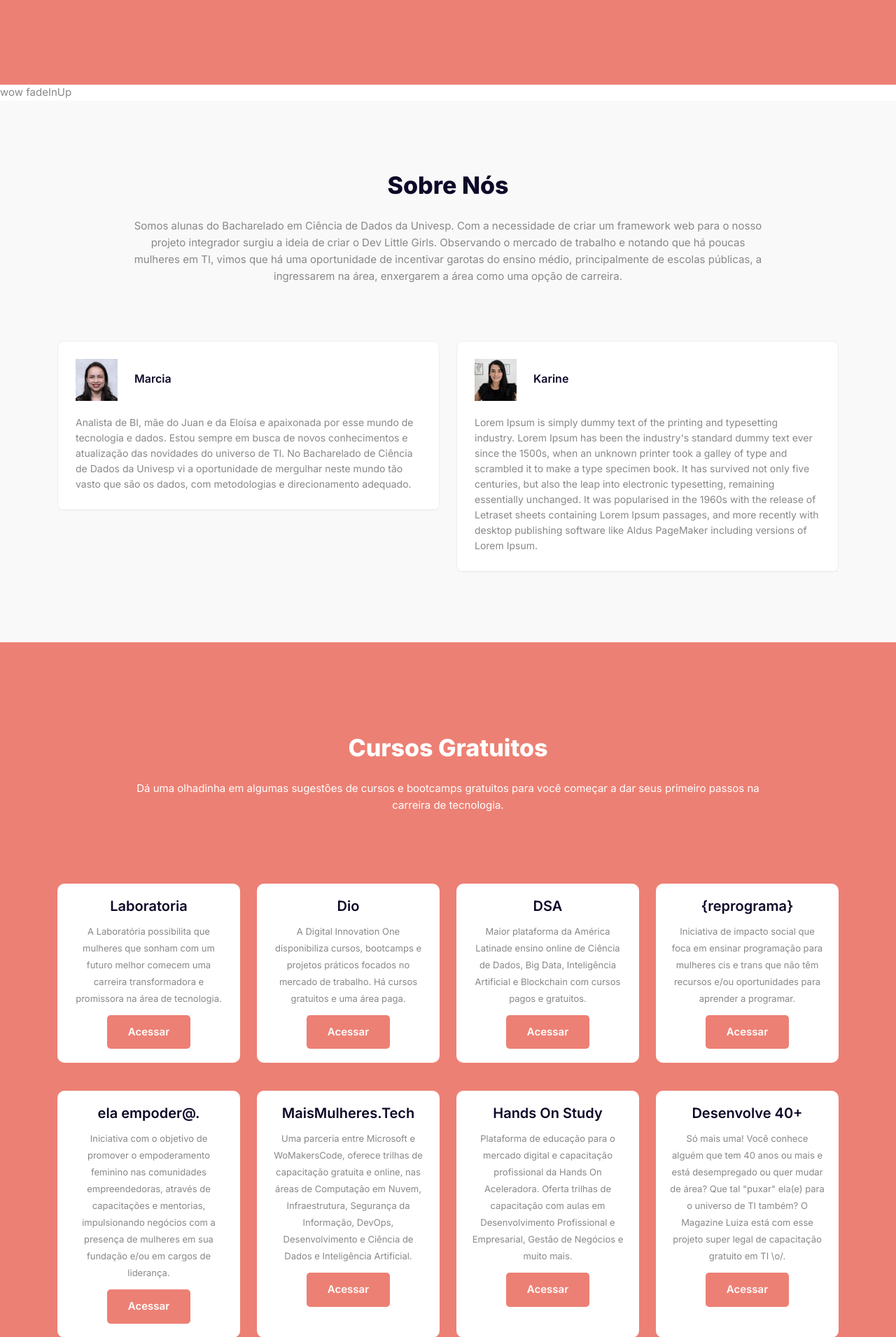
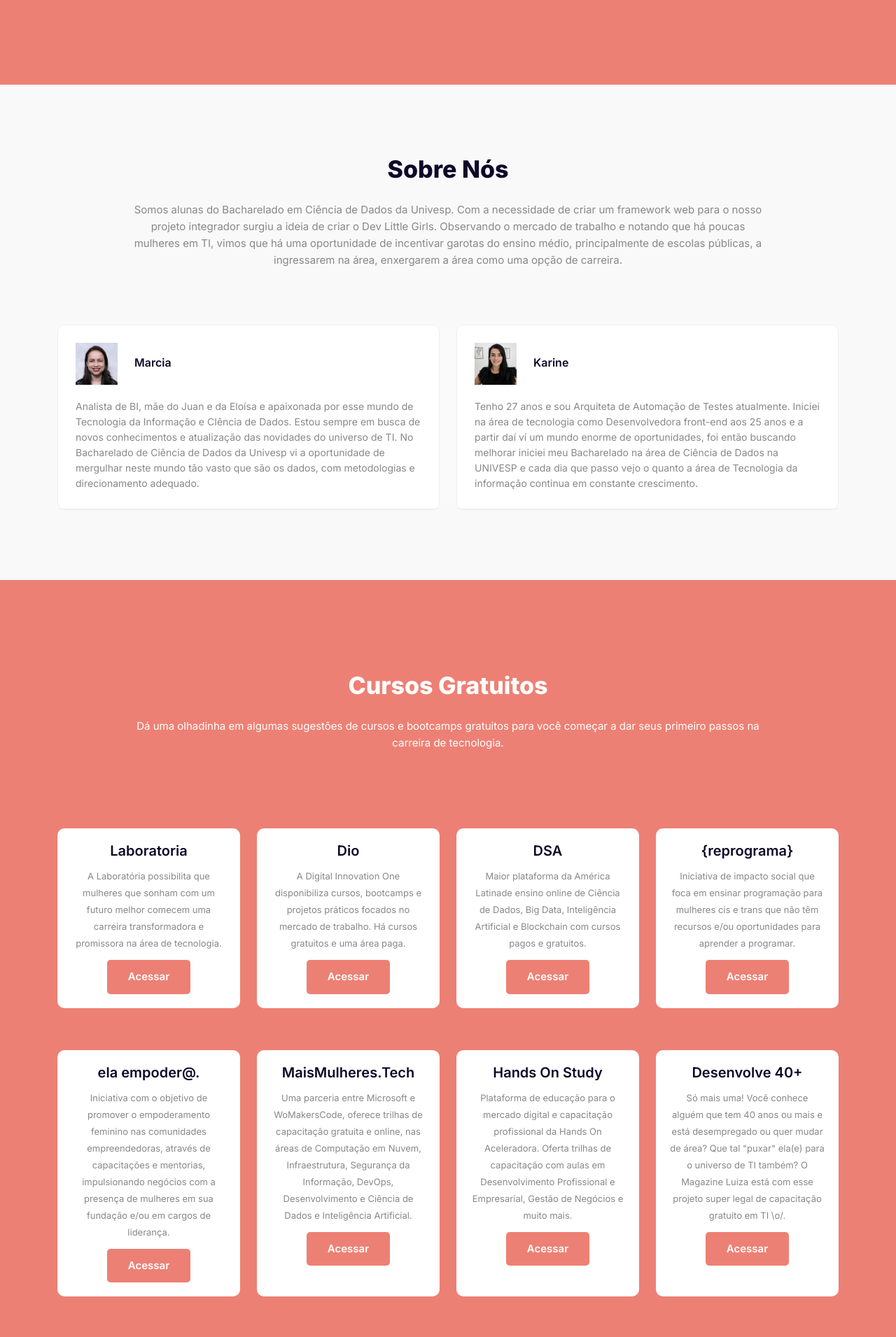
Before and after one commit to jessicarolyne/Dev-little-girls, a Django app: page /site_devlittlegirls_app/ in a window 1280 px wide. Shown: the part 820-2731 px from the top of the page at 70% size. Run offline with Django 3.2, Linux system fonts and the light colour scheme; some libraries are stand-ins or nearby versions.

Commit message:
cards changes

```diff
--- a/site_devlittlegirls_app/static/css/main.css
+++ b/site_devlittlegirls_app/static/css/main.css
@@ -892,7 +892,7 @@
 }
 
 .courses-div {
-  margin: 20px 0;
+  margin: 30px 0;
 }
 
 .courses-card {
--- a/site_devlittlegirls_app/templates/Django/index.html
+++ b/site_devlittlegirls_app/templates/Django/index.html
@@ -122,7 +122,7 @@
                 </div>
     </section>
     <!-- End Home Area -->
-    wow fadeInUp
+
     <!-- Start Abou Us Table Area -->
     <section id="about-us" class="about-us-table section">
         <div class="container">
@@ -144,8 +144,9 @@
             <div class="row">
                 <div class="col-md-6 col-12">
                     <!-- Single Table -->
-                    <div class="single-table wow fadeInUp" data-wow-delay=".2s">
+                    <div class="single-table wow fadeInUp about-us-card"  data-wow-delay=".2s">
                         <!-- Table Head -->
+                        <span class="about-us-card">
                             <div class="table-head">
                                 <h4 class="title">
                                     <span class="profile">
@@ -153,16 +154,20 @@
                                         <span>Marcia</span>
                                     </span>
                                 </h4>
-                            <p>Analista de BI, mãe do Juan e da Eloísa e apaixonada por esse mundo de tecnologia e
-                                dados. Estou sempre em busca de novos conhecimentos e
+                                <p>
+                                    Analista de BI, mãe do Juan e da Eloísa e apaixonada por esse mundo de Tecnologia da Informação e CIência de
+                                    Dados. Estou sempre em busca de novos conhecimentos e
                                     atualização das novidades do universo de TI. No Bacharelado de Ciência de Dados da
                                     Univesp vi a
                                     oportunidade de mergulhar neste mundo tão vasto que são os dados, com metodologias e
-                                direcionamento adequado.</p>
+                                    direcionamento adequado.
+                                </p>
                                 <!-- <div class="button">
                                     <a href="javascript:void(0)" class="btn">Buy Hobby</a>
                                 </div> -->
                             </div>
+                        </span>
+
                         <!-- End Table Head -->
                     </div>
                     <!-- End Single Table-->
@@ -178,16 +183,12 @@
                                     <span>Karine</span>
                                 </span>
                             </h4>
-                            <p>Lorem Ipsum is simply dummy text of the printing and typesetting industry. Lorem Ipsum
-                                has been the industry's standard dummy text ever since the 1500s, when an unknown
-                                printer took a galley of type and scrambled it to make a type specimen book. It has
-                                survived not only five centuries, but also the leap into electronic typesetting,
-                                remaining essentially unchanged. It was popularised in the 1960s with the release of
-                                Letraset sheets containing Lorem Ipsum passages, and more recently with desktop
-                                publishing software like Aldus PageMaker including versions of Lorem Ipsum.</p>
-                            <!-- <div class="button">
-                                <a href="javascript:void(0)" class="btn">Buy Freelancer</a>
-                            </div> -->
+                            <p>
+                                Tenho 27 anos e sou Arquiteta de Automação de Testes atualmente.
+                                Iniciei na área de tecnologia como Desenvolvedora front-end aos 25 anos e a partir daí ví um mundo enorme de oportunidades,
+                                foi então buscando melhorar iniciei meu Bacharelado na área de Ciência de Dados na
+                                UNIVESP e cada dia que passo vejo o quanto a área de Tecnologia da informação continua em constante crescimento.
+                            </p>
                         </div>
                         <!-- End Table Head -->
                     </div>
@@ -217,9 +218,11 @@
                 <div class="col-12">
                     <div class="section-title">
                         <h2 class="wow fadeInUp white-color" data-wow-delay=".4s">Cursos Gratuitos</h2>
-                            <p class="wow fadeInUp white-color" data-wow-delay=".6s">Dá uma olhadinha em algumas sugestões de
+                        <p class="wow fadeInUp white-color" data-wow-delay=".6s">
+                            Dá uma olhadinha em algumas sugestões de
                             cursos e bootcamps gratuitos para você começar a dar seus primeiro passos na carreira de
-                                tecnologia.</p>
+                            tecnologia.
+                        </p>
                     </div>
                 </div>
 
@@ -429,9 +432,10 @@
                         <h2 class="wow fadeInUp" data-wow-delay=".4s">
                             Depoimentos
                         </h2>
-                        <p class="wow fadeInUp" data-wow-delay=".6s">Lorem Ipsum has been the industry's standard dummy
-                            text ever since the 1500s, when an unknown
-                            printer took a galley of type and scrambled it to make a type specimen book.</p>
+                        <p class="wow fadeInUp" data-wow-delay=".6s">
+                            Depoimentos de algumas alunas que mudaram radicalmente para a área de tecnologia
+                            com algum dos cursos gratuitos que citamos acima.
+                        </p>
                     </div>
                 </div>
             </div>
@@ -441,12 +445,20 @@
                     <div class="single-feedback wow fadeInUp" data-wow-delay=".2s">
                         <h4 class="title">
                             <span class="profile">
-                                <img src="{% static 'images/profile/profile-of-a-girl.png' %}" alt="">
-                                <span>Marcia</span>
+                                <img src="{% static 'images/profile/leticia.jpeg'%}" alt="">
+                                <span>
+                                    <h4>Leticia Sampaio</h4>
+                                    <p style="font-size: 0.5em;">Software Engineer</p>
+                                </span>
                             </span>
                         </h4>
-                        <p>Lorem Ipsum has been the industry's standard dummy text ever since the 1500s, when an unknown
-                            printer took a galley of type and scrambled it to make a type specimen book.</p>
+                        <p style="margin: 20px;">
+                            "Fiz faculdade de estética e cosmetologia, trabalhei por 3 anos atuando na área. Resolvi ir
+                            pra área
+                            de tecnologia pois estava infeliz com meu trabalho, conheci a Laboratória e hoje estou
+                            trabalhando com
+                            desenvolvimento Front End"
+                        </p>
                     </div>
                     <!-- End Single Feedback -->
                 </div>
@@ -495,11 +507,8 @@
                             <div class="logo">
                                 <a href="index.html">
                                     <img src="{% static 'images/logo/white-logo.svg' %}" alt="#">
-                                    <p>
-                                        footers.
-                                    </p>
                                     <ul class="social">
-                                        <li>
+                                        <!-- <li>
                                             <a href="javascript:void(0)">
                                                 <i class="lni lni-facebook-filled"></i>
                                             </a>
@@ -513,13 +522,25 @@
                                             <a href="javascript:void(0)">
                                                 <i class="lni lni-instagram"></i>
                                             </a>
+                                        </li> -->
+                                        <li>
+                                            <a href="https://www.linkedin.com/in/karine-verneque">
+                                                <i class="lni lni-linkedin-original"></i>
+                                                <span>
+                                                    karine-verneque
+                                                </span>
+                                            </a>
                                         </li>
+                                        <br>
                                         <li>
                                             <a href="javascript:void(0)">
                                                 <i class="lni lni-linkedin-original"></i>
+                                                <span>
+                                                    marcia
+                                                </span>
                                             </a>
                                         </li>
-                                        <li>
+                                        <!-- <li>
                                             <a href="javascript:void(0)">
                                                 <i class="lni lni-youtube"></i>
                                             </a>
@@ -530,7 +551,7 @@
                                             </a>
                                         </li>
                                         <a href="javascript:void(0)">
-                                            <i class="lni lni-pinterest"></i>
+                                            <i class="lni lni-pinterest"></i> -->
                                         </a>
                                     </ul>
                                 </a>
```
Also changed, not shown: site_devlittlegirls_app/static/images/profile/leticia.jpeg (added). Lines whose indentation alone changed are shown as unchanged.
